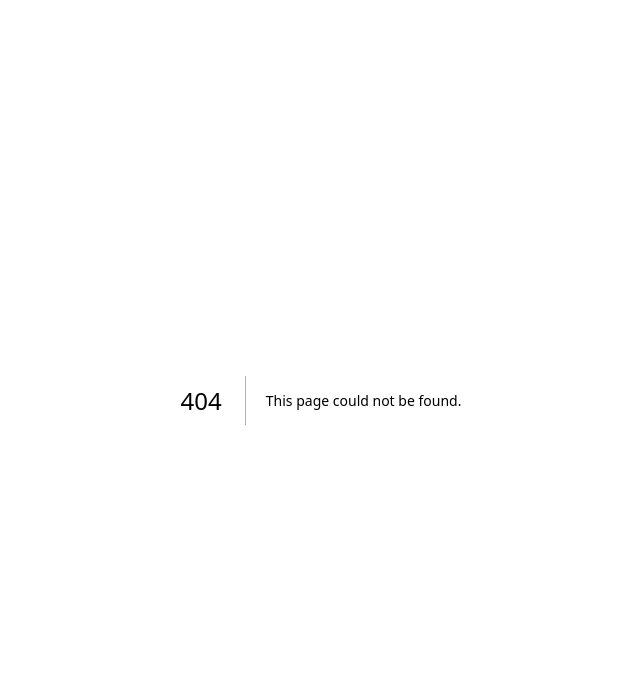
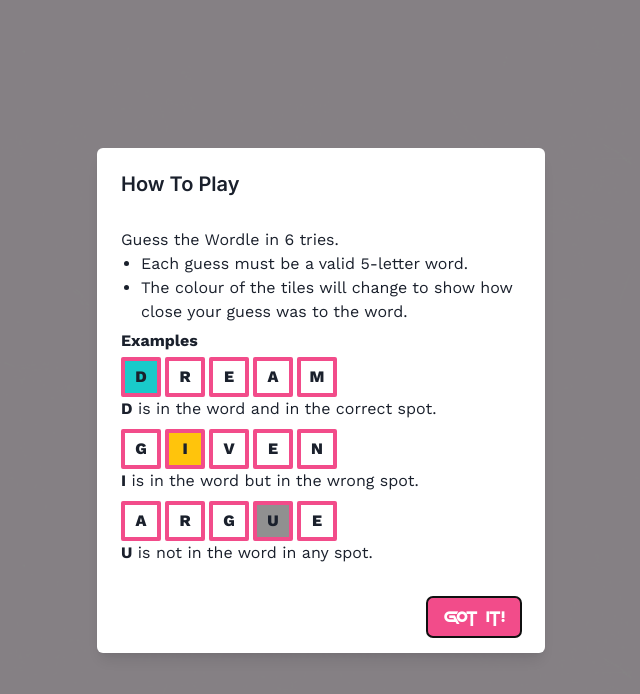
Before and after one commit to DevSaadia/saadias-games, a Next.js app: page /wordle in a window 1280 px wide. Before the commit this address had no page. Shown: the top 694 px of the page, without its empty margins (319-959 px from the left). Built offline with nearby package versions, Linux system fonts and the light colour scheme.

Commit message:
feat: added wordle 'how to play' modal

```diff
--- /dev/null
+++ b/app/components/WordleExample.tsx
@@ -0,0 +1,25 @@
+import React from 'react'
+import { Inter } from "next/font/google";
+import WordleExampleSquare from './WordleExampleSquare';
+
+const inter = Inter({ subsets: ["latin"] });
+interface WordleExampleProps {
+  colour: string;
+  word: string;
+  index: number;
+}
+const WordleExample: React.FC<WordleExampleProps> = ({ colour, word, index }) => {
+  const word_array = word.split('');
+  return (
+    <div className="flex flex-row gap-1">
+      {word_array.map((letter, i) => {
+        const bgColour = i === index ? colour : 'white';
+        return (<WordleExampleSquare key={i} colour={bgColour} letter={letter} />)
+      }
+
+      )}
+    </div>
+  )
+}
+
+export default WordleExample
--- /dev/null
+++ b/app/components/WordleExampleSquare.tsx
@@ -0,0 +1,30 @@
+import React from 'react'
+interface WordleExampleSquareProps {
+    colour: string;
+    letter: string;
+}
+const WordleExampleSquare: React.FC<WordleExampleSquareProps> = ({ colour, letter }) => {
+    return (
+        console.log(colour),
+        <div
+            style={{ backgroundColor: `#${colour}` }}
+            className=
+            {`
+            font-extrabold
+            p-2
+            flex
+            w-10
+            h-10
+            border-4
+            border-[#F24C8A]
+            rounded-sm
+            items-center
+            justify-center
+            `}
+        >
+            {letter}
+        </div>
+    )
+}
+
+export default WordleExampleSquare
--- a/app/layout.tsx
+++ b/app/layout.tsx
@@ -1,7 +1,10 @@
 import type { Metadata } from "next";
 import { Inter } from "next/font/google";
+import { Work_Sans } from "next/font/google";
 import "./globals.css";
 import localFont from 'next/font/local'
+import { ChakraProvider } from "@chakra-ui/react";
+import Head from "next/head";
 
 const GameOfSquids = localFont({
   src: 'fonts/Game-Of-Squids.otf',
@@ -11,7 +14,7 @@
 
 //   display: 'swap',
 // })
-
+const workSans = Work_Sans({ subsets: ["latin"] });
 const inter = Inter({ subsets: ["latin"] });
 
 
@@ -27,17 +30,20 @@
   children: React.ReactNode;
 }>) {
   return (
+
     <html lang="en" >
-      <head>
+      <Head>
         <meta property="og:title" content="Saadia's Games" />
         <meta property="og:description" content="Your favourite games now in Squid Game style" />
         <meta property="og:image" content="/images/splash-screen.png" />
         <meta property="og:url" content="https://saadias-games.vercel.com" />
         {/* <meta name="twitter:card" content="summary_large_image" /> */}
-      </head>
-      <body className={inter.className}>
-        {children}
+      </Head>
+      <body className={`${inter.className} ${workSans.className} ${GameOfSquids.className}`}>
+        <ChakraProvider>
+          {children}
+        </ChakraProvider>
       </body>
-    </html>
+    </html >
   );
 }
--- a/app/page.tsx
+++ b/app/page.tsx
@@ -23,14 +23,14 @@
     },
     {
       symbol: "}",
-      link: "/whats-the-word",
+      link: "/wordle",
     },
   ]
   return (
     <main className="flex min-h-screen flex-col items-center justify-center p-24 bg-[#C9206B] bg-[url('/images/tex-1.jpg')] bg-blend-screen">
 
 
-      <div id="title" className="mb-24 flex flex-col sm:w-96 md:w-1/2">
+      <div id="title" className="mb-24 flex flex-col sm:w-96 md:w-1/2 ">
         <div>
           <Image src="/images/saadia.png" width={500} height={500} alt={""} />
         </div>
@@ -44,7 +44,7 @@
           <button
             key={index}
             onClick={() => { router.push(game.link) }}
-            className={`bg-[url('/images/cardboard-tex-1.jpg')] w-64 h-40 text-8xl bg-center bg-cover custfont-GameOfSquids ${GameOfSquids.className} hover:bg-orange-300 bg-blend-soft-light transition ease-in-out duration-300`}
+            className={`bg-[url('/images/cardboard-tex-1.jpg')] w-64 h-40 text-8xl bg-center bg-cover custfont-GameOfSquids  hover:bg-orange-300 bg-blend-soft-light transition ease-in-out duration-300 shadow-xl ${GameOfSquids.className} `}
 
           >
             {game.symbol}
--- a/app/whats-the-word/page.tsx
+++ /dev/null
@@ -1,11 +0,0 @@
-import React from 'react'
-
-const WhatsTheWord = () => {
-    return (
-        <div className=' flex min-h-screen items-center justify-center'>
-            WHAT&apos;S THE WORD?: IN-DEVELOPMENT. <br /> PLEASE CHECK BACK SOON!
-        </div>
-    )
-}
-
-export default WhatsTheWord
--- /dev/null
+++ b/app/wordle/page.tsx
@@ -0,0 +1,96 @@
+'use client'
+import {
+    Modal,
+    ModalOverlay,
+    ModalContent,
+    ModalHeader,
+    ModalFooter,
+    ModalBody,
+    ModalCloseButton,
+    Button,
+    useDisclosure,
+} from '@chakra-ui/react'
+import { Inter } from "next/font/google";
+import localFont from 'next/font/local';
+import { Work_Sans } from "next/font/google";
+import { useState } from 'react';
+import WordleExample from '../components/WordleExample';
+
+const GameOfSquids = localFont({
+    src: '../fonts/Game-Of-Squids.otf',
+
+});
+const inter = Inter({ subsets: ["latin"] });
+const workSans = Work_Sans({ subsets: ["latin"] });
+
+
+const Wordle = () => {
+    // const { isOpen, onOpen, onClose } = useDisclosure();
+    const [isOpen, setIsOpen] = useState(true);
+
+    const onOpen = () => setIsOpen(true);
+    const onClose = () => setIsOpen(false);
+    return (
+        <div className=" flex min-h-screen items-center justify-center bg-[#FFF5FE] bg-[url('/images/tex-1.jpg')] bg-blend-screen">
+            {/* <Button onClick={onOpen}>Open Modal</Button> */}
+
+            <Modal isOpen={isOpen} onClose={onClose} isCentered>
+                <ModalOverlay />
+                <ModalContent>
+                    <ModalHeader className='text-4xl'> How To Play</ModalHeader>
+                    {/* <ModalCloseButton /> */}
+                    <ModalBody className={`${workSans.className}`}>
+                        Guess the Wordle in 6 tries.
+                        <ul style={{ listStyleType: 'disc', paddingLeft: '20px', marginBottom: '5px' }}>
+                            <li>Each guess must be a valid 5-letter word.</li>
+                            <li>The colour of the tiles will change to show how close your guess was to the word.</li>
+                        </ul>
+                        <strong><div className='mb-1'>Examples</div></strong>
+                        <div className='mb-2'>
+                            <WordleExample colour='19caca' word="DREAM" index={0}></WordleExample>
+                            <strong>D</strong> is in the word and in the correct spot.
+                        </div>
+                        <div className='mb-2'>
+                            <WordleExample colour='FFC40C' word="GIVEN" index={1}></WordleExample>
+                            <strong>I</strong> is in the word but in the wrong spot.
+                        </div>
+                        <div className='mb-2'>
+                            <WordleExample colour='909090' word="ARGUE" index={3}></WordleExample>
+                            <strong>U</strong> is not in the word in any spot.
+                        </div>
+
+
+
+                    </ModalBody>
+
+                    <ModalFooter>
+                        <button
+                            className={`
+                                bg-[#F24C8A]
+                                text-white
+                                p-2
+                                rounded-md
+                                px-4
+                                font-bold
+                                ${GameOfSquids.className}
+                                hover:bg-[#DE2268]
+                                active:bg-[#AC2155]
+                                transition
+                                ease-in-out
+                                duration-300
+                                `}
+                            onClick={onClose}
+                        >
+                            Got it!
+                        </button>
+
+                        {/* <Button variant='ghost'>Secondary Action</Button> */}
+                    </ModalFooter>
+                </ModalContent>
+            </Modal>
+            WHAT & apos;S THE WORD ?: IN - DEVELOPMENT. < br /> PLEASE CHECK BACK SOON!
+        </div >
+    )
+}
+
+export default Wordle
```
Also changed, not shown: package.json (+10 -5 lines), public/images/wordle-squidgame.png (added), 1 other file (tests, documents, lock files or other folders).
